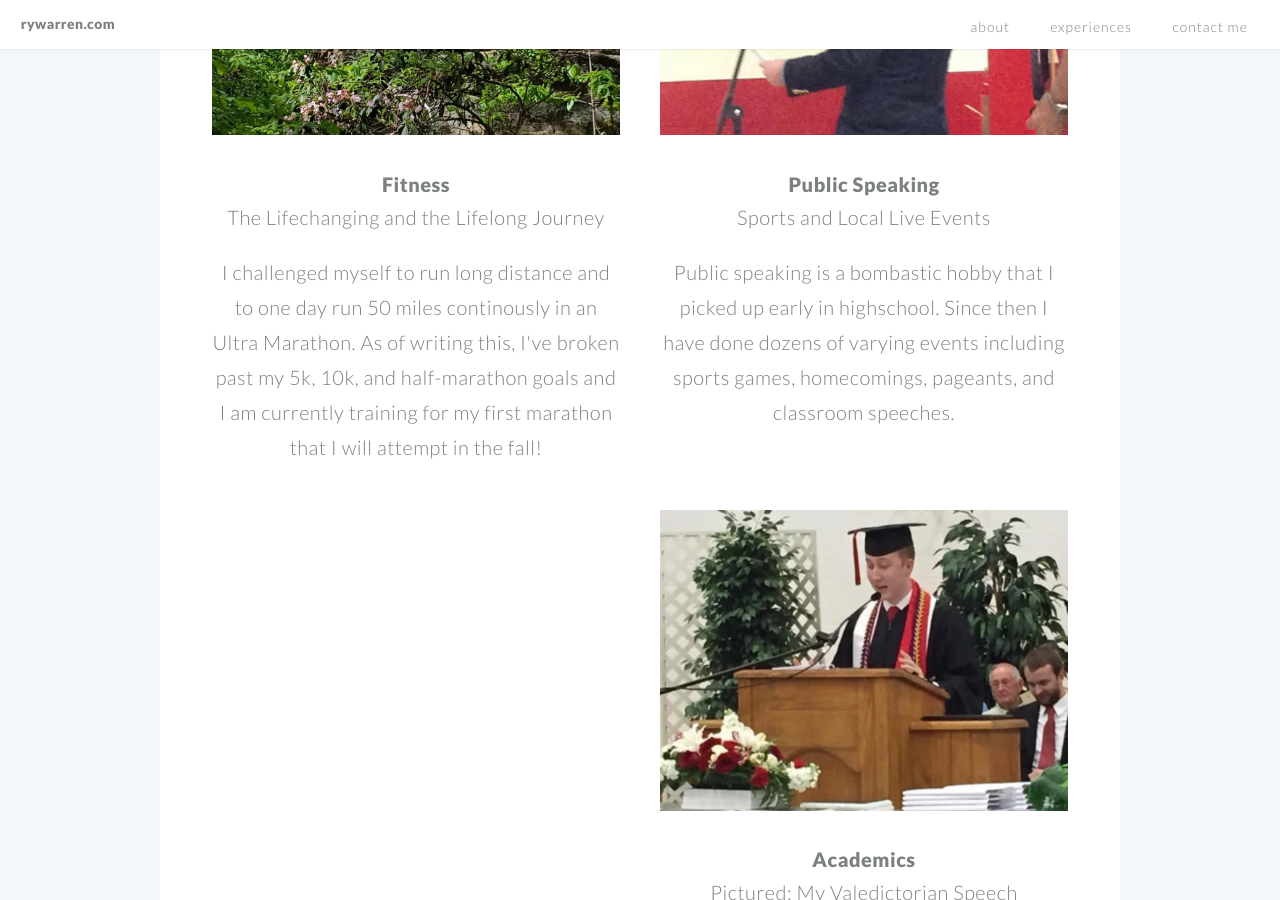
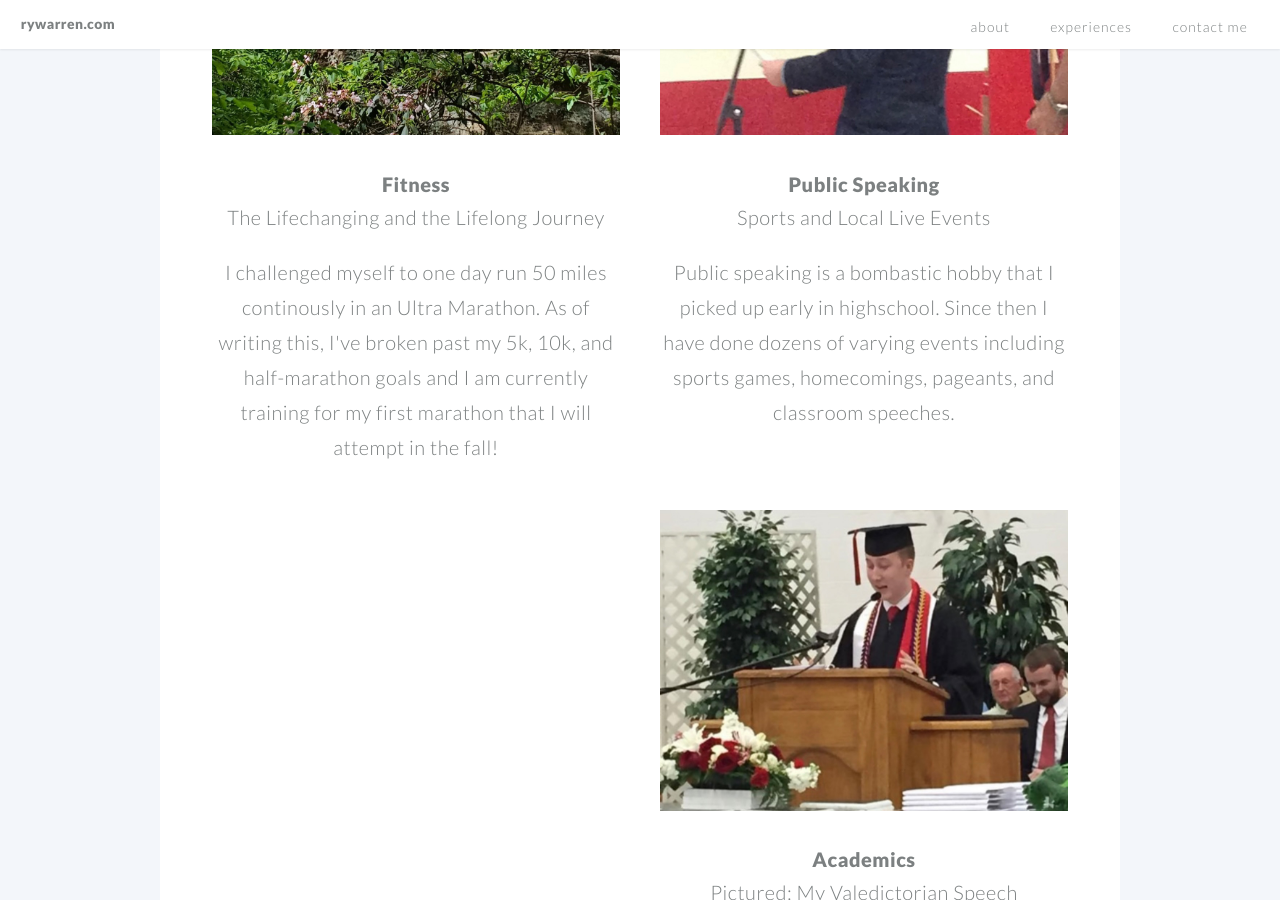
Before and after one commit to RyWarren/RyWarren.github.io, a Jekyll site: the page built from index.md, in a window 1280 px wide and 900 px high, scrolled down 3918 px. Built offline with Jekyll 4.4.1, drawn with Linux system fonts in a browser that asks for light colours.

Commit message:
twenty-third commit

```diff
--- a/_includes/example5.html
+++ b/_includes/example5.html
@@ -1,3 +1,3 @@
 <h1><a href="#">Fitness</a></h1>
 <h2>The Lifechanging and the Lifelong Journey<h2>
-<p>I challenged myself to run long distance and to one day run 50 miles continously in an Ultra Marathon. As of writing this, I've broken past my 5k, 10k, and half-marathon goals and I am currently training for my first marathon that I will attempt in the fall! </p>
+<p>I challenged myself to one day run 50 miles continously in an Ultra Marathon. As of writing this, I've broken past my 5k, 10k, and half-marathon goals and I am currently training for my first marathon that I will attempt in the fall! </p>
```
